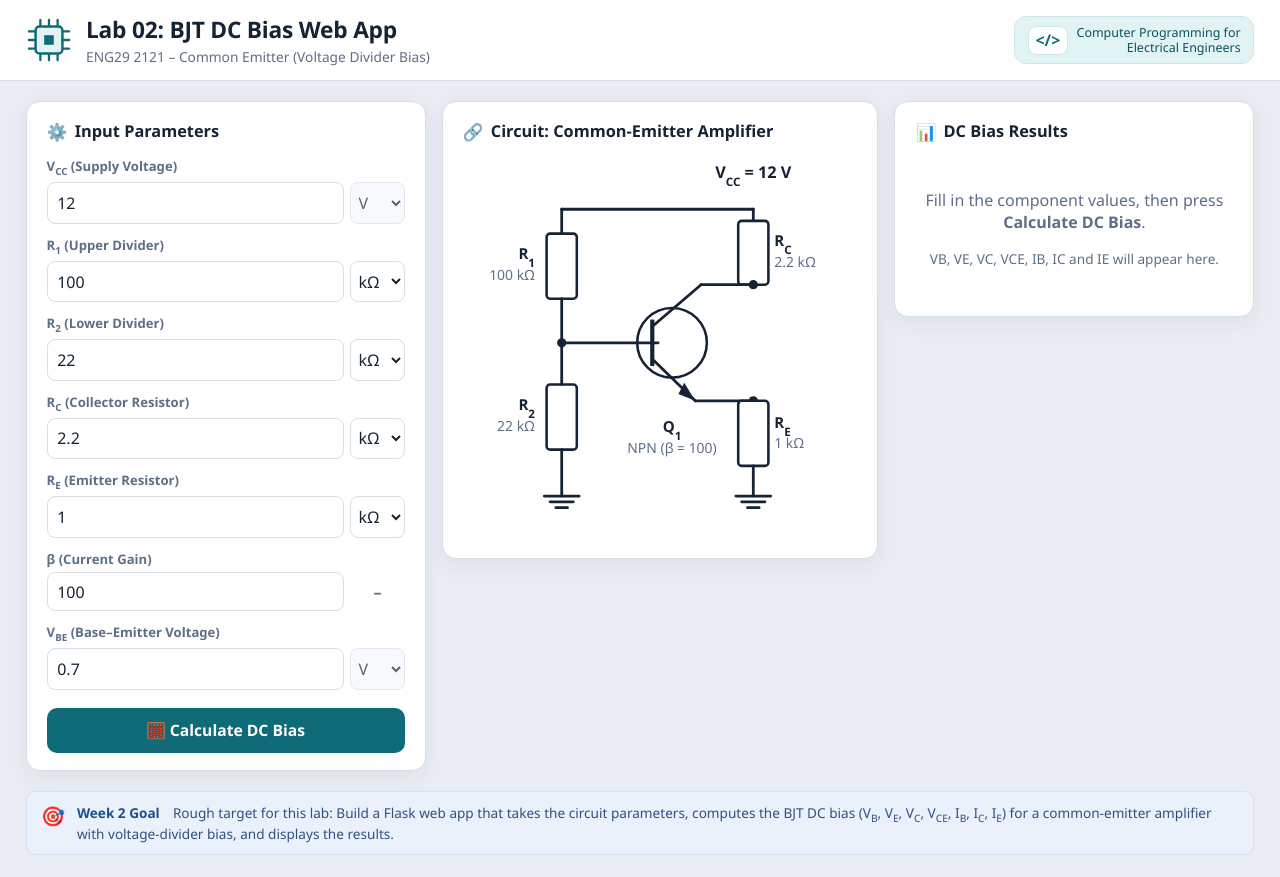
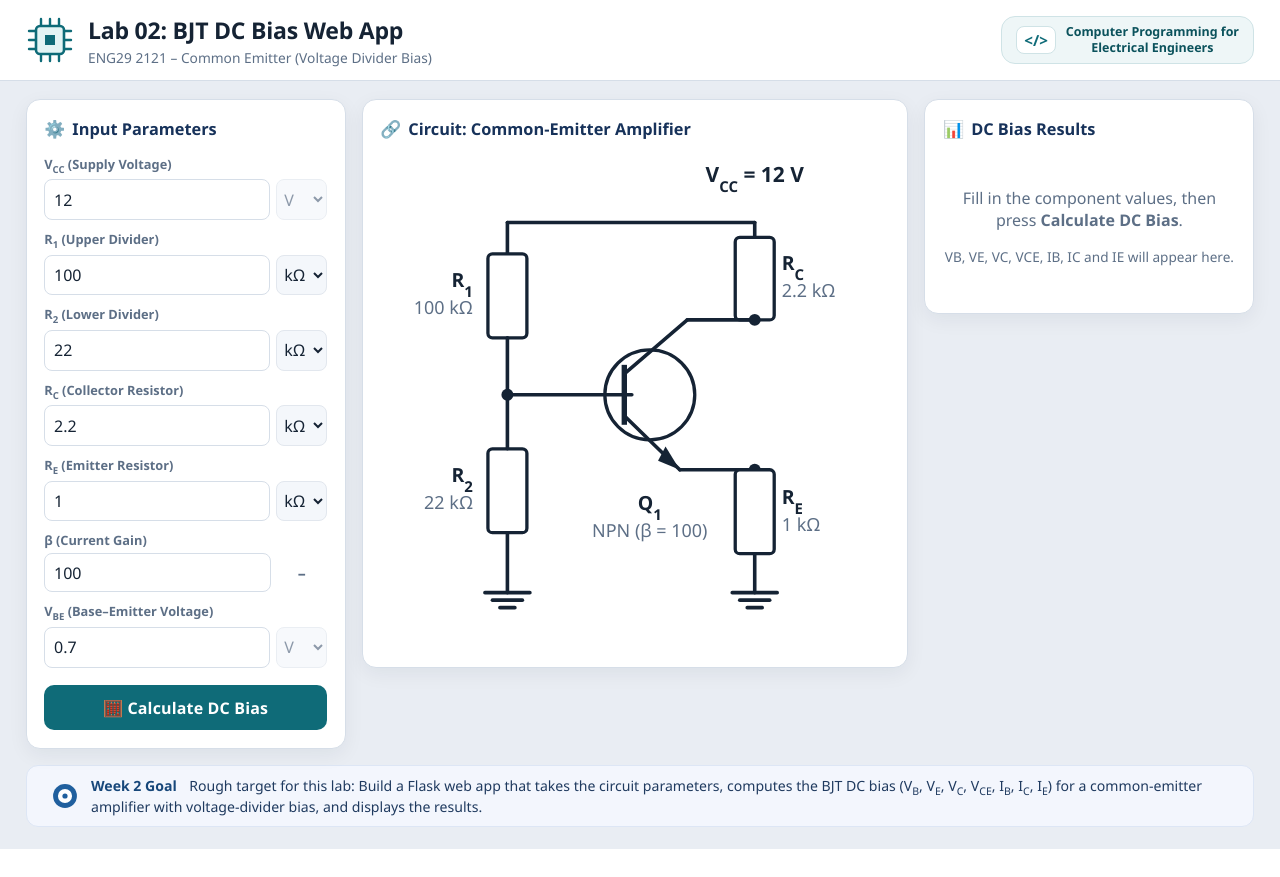
Before and after one commit to B6813413/Gitlab, a Flask app: page / in a window 1280 px wide. After the commit the page ends 849 px from the top, so only its background shows below. Run offline with Flask 3, Linux system fonts and the light colour scheme.

Commit message:
feat(week2): match lab target layout fidelity

```diff
--- a/transistor-simulator/static/style.css
+++ b/transistor-simulator/static/style.css
@@ -5,13 +5,16 @@
   --muted: #5d6f86;
   --accent: #0f6b78;
   --accent-dark: #0b525c;
-  --accent-soft: #e2f3f4;
+  --accent-soft: #eef6f7;
   --danger: #b3261e;
   --danger-bg: #fdecea;
   --ok: #1f7a3a;
   --ok-bg: #e6f6ea;
   --border: #d6dee8;
   --chip: #f4f7fb;
+  --goal-bg: #f3f6fd;
+  --goal-border: #dde6f5;
+  --goal-text: #1f3a5f;
 }
 
 * { box-sizing: border-box; }
@@ -30,38 +33,44 @@ body {
   justify-content: space-between;
   align-items: center;
   gap: 1rem;
-  padding: 0.9rem 1.6rem;
+  padding: 0.85rem 1.6rem;
   background: #fff;
   border-bottom: 1px solid var(--border);
 }
 .brand { display: flex; align-items: center; gap: 0.9rem; }
-.chip { width: 46px; height: 46px; flex: 0 0 auto; }
-.topbar h1 { margin: 0; font-size: 1.42rem; font-weight: 700; letter-spacing: -0.01em; }
-.topbar p { margin: 0.1rem 0 0; color: var(--muted); font-size: 0.86rem; }
+.chip { width: 48px; height: 48px; flex: 0 0 auto; }
+.topbar h1 { margin: 0; font-size: 1.44rem; font-weight: 700; letter-spacing: -0.01em; }
+.topbar p { margin: 0.12rem 0 0; color: var(--muted); font-size: 0.86rem; }
 
 .course-badge {
-  display: flex; align-items: center; gap: 0.55rem;
+  display: flex; align-items: center; gap: 0.6rem;
   background: var(--accent-soft);
-  border: 1px solid #cfe6e8;
-  padding: 0.45rem 0.8rem;
-  border-radius: 12px;
+  border: 1px solid #cfe3e6;
+  padding: 0.45rem 0.9rem;
+  border-radius: 14px;
 }
 .badge-icon {
   font-weight: 800; color: var(--accent);
-  font-size: 1rem;
+  font-size: 0.95rem;
   background: #fff;
-  border: 1px solid #cfe6e8;
+  border: 1px solid #cfe3e6;
   border-radius: 8px;
-  padding: 0.15rem 0.4rem;
+  padding: 0.18rem 0.45rem;
 }
-.badge-text { font-size: 0.78rem; color: var(--accent-dark); line-height: 1.25; text-align: right; }
+.badge-text {
+  font-size: 0.78rem;
+  color: var(--accent-dark);
+  font-weight: 600;
+  line-height: 1.3;
+  text-align: center;
+}
 
-/* ---- Layout ---- */
+/* ---- Layout: 3 columns, collapses inwards ---- */
 .layout {
   display: grid;
-  grid-template-columns: minmax(320px, 400px) 1fr minmax(300px, 360px);
+  grid-template-columns: 320px minmax(0, 1fr) 330px;
   gap: 1rem;
-  padding: 1.25rem 1.6rem;
+  padding: 1.1rem 1.6rem 1rem;
   max-width: 1500px;
   margin: 0 auto;
   align-items: start;
@@ -70,14 +79,14 @@ body {
   background: var(--panel);
   border: 1px solid var(--border);
   border-radius: 14px;
-  padding: 1.1rem 1.25rem;
+  padding: 1.1rem 1.1rem;
   box-shadow: 0 6px 20px rgba(16, 32, 46, 0.06);
 }
 .panel h2 {
   margin: 0 0 0.9rem;
   font-size: 1.02rem;
   font-weight: 700;
-  color: var(--ink);
+  color: #17325a;
   display: flex;
   align-items: center;
   gap: 0.45rem;
@@ -86,20 +95,20 @@ body {
 .icon-accent { color: var(--accent); }
 
 /* ---- Form ---- */
-.field { margin-bottom: 0.75rem; }
+.field { margin-bottom: 0.62rem; }
 .field label {
   display: block;
-  font-size: 0.82rem;
+  font-size: 0.8rem;
   color: var(--muted);
-  margin-bottom: 0.28rem;
+  margin-bottom: 0.26rem;
   font-weight: 600;
 }
-.control { display: flex; gap: 0.4rem; }
+.control { display: flex; gap: 0.35rem; }
 .control input {
   flex: 1 1 auto;
   min-width: 0;
   font: inherit;
-  padding: 0.48rem 0.6rem;
+  padding: 0.46rem 0.55rem;
   border: 1px solid var(--border);
   border-radius: 8px;
   color: var(--ink);
@@ -108,17 +117,17 @@ body {
 .control input:focus { outline: 2px solid var(--accent); outline-offset: 1px; }
 .control select {
   font: inherit;
-  width: 3.4rem;
-  padding: 0.48rem 0.2rem;
-  border: 1px solid var(--border);
+  width: 3.5rem;
+  padding: 0.46rem 0.2rem;
+  border: 1px solid #e2e7ee;
   border-radius: 8px;
-  background: #fff;
+  background: var(--chip);
   color: var(--ink);
   cursor: pointer;
 }
-.control select:disabled { cursor: default; background: var(--chip); }
+.control select:disabled { cursor: default; background: var(--chip); color: var(--muted); }
 .unit-note {
-  width: 3.4rem;
+  width: 3.5rem;
   text-align: center;
   color: var(--muted);
   font-weight: 600;
@@ -129,16 +138,17 @@ sub { font-size: 0.75em; }
 
 .primary {
   width: 100%;
-  margin-top: 0.4rem;
+  margin-top: 0.5rem;
   font: inherit;
   font-weight: 700;
-  font-size: 0.98rem;
+  font-size: 1rem;
   color: #fff;
   background: var(--accent);
   border: 0;
   border-radius: 10px;
-  padding: 0.7rem 1rem;
+  padding: 0.72rem 1rem;
   cursor: pointer;
+  letter-spacing: 0.01em;
 }
 .primary:hover { background: var(--accent-dark); }
 
@@ -159,63 +169,77 @@ sub { font-size: 0.75em; }
 
 .results-table { width: 100%; border-collapse: collapse; }
 .results-table th, .results-table td {
-  padding: 0.42rem 0.5rem;
-  border-bottom: 1px solid var(--border);
-  text-align: left;
+  padding: 0.38rem 0.3rem;
+  border-bottom: 1px solid #e6eaf1;
 }
+.results-table tr:last-child th, .results-table tr:last-child td { border-bottom: 0; }
 .results-table tr.highlight th, .results-table tr.highlight td { background: var(--chip); }
-.results-table th { color: var(--muted); font-weight: 600; width: 34%; }
-.results-table td { font-weight: 700; font-size: 0.95rem; letter-spacing: 0.01em; }
+.results-table th {
+  color: var(--muted);
+  font-weight: 500;
+  font-size: 0.84rem;
+  width: 30%;
+}
+.results-table td {
+  text-align: right;
+  font-weight: 700;
+  font-size: 0.95rem;
+  color: #17325a;
+}
 
 .banner {
-  display: flex; gap: 0.6rem; align-items: flex-start;
+  display: flex; gap: 0.6rem; align-items: center;
   border-radius: 10px;
-  padding: 0.7rem 0.85rem;
+  padding: 0.75rem 0.85rem;
   margin-top: 0.9rem;
-  line-height: 1.35;
+  line-height: 1.4;
 }
 .banner-ok { background: var(--ok-bg); border: 1px solid #bfe3c9; color: var(--ok); }
 .banner-danger { background: var(--danger-bg); border: 1px solid #f3c2bc; color: var(--danger); }
 .banner-icon {
   display: inline-flex; align-items: center; justify-content: center;
-  width: 1.5rem; height: 1.5rem;
+  width: 1.55rem; height: 1.55rem;
   border-radius: 999px;
   color: #fff;
   font-weight: 800;
-  font-size: 0.9rem;
+  font-size: 0.95rem;
   flex: 0 0 auto;
 }
 .banner-ok .banner-icon { background: var(--ok); }
 .banner-danger .banner-icon { background: var(--danger); }
-.intermediate { color: var(--muted); font-size: 0.8rem; margin: 0.7rem 0 0; }
+.banner strong { font-size: 0.92rem; }
+.banner div { font-size: 0.84rem; }
+.intermediate { color: var(--muted); font-size: 0.78rem; margin: 0.6rem 0 0; }
 
 /* ---- Week 2 goal strip ---- */
 .goal-strip {
-  display: flex; gap: 0.75rem; align-items: flex-start;
+  display: flex; gap: 0.8rem; align-items: center;
   margin: 0 1.6rem 1.4rem;
-  max-width: 1500px;
-  padding: 0.65rem 0.9rem;
-  background: #eaf1fb;
-  border: 1px solid #d3e0f2;
-  border-radius: 10px;
-  font-size: 0.85rem;
+  padding: 0.6rem 1.6rem;
+  background: var(--goal-bg);
+  border: 1px solid var(--goal-border);
+  border-radius: 12px;
+  font-size: 0.88rem;
 }
-.goal-icon { font-size: 1.2rem; line-height: 1.4; }
+.goal-icon { flex: 0 0 auto; display: inline-flex; }
 .goal-label {
-  display: inline-block;
-  color: #1f4e8c; font-weight: 700;
-  margin-right: 0.6rem;
+  color: #17477a; font-weight: 700;
+  margin-right: 0.55rem;
+  white-space: nowrap;
 }
-.goal-text { color: #30507e; }
+.goal-text { color: var(--goal-text); }
 
 /* ---- Responsive ---- */
-@media (max-width: 1120px) {
-  .layout { grid-template-columns: minmax(260px, 1fr) 1fr; }
+@media (max-width: 1023px) {
+  .layout { grid-template-columns: 320px 1fr; }
   .panel-results { grid-column: 1 / -1; }
 }
-@media (max-width: 760px) {
-  .topbar { flex-direction: column; align-items: flex-start; }
-  .course-badge { text-align: left; }
-  .layout { grid-template-columns: 1fr; padding: 1rem; }
-  .goal-strip { flex-direction: column; margin: 0 1rem 1rem; }
+@media (max-width: 880px) {
+  .layout { grid-template-columns: 1fr; padding: 0.9rem; }
+  .topbar { flex-direction: column; align-items: flex-start; padding: 0.8rem 1rem; }
+  .brand { gap: 0.6rem; }
+  .chip { width: 40px; height: 40px; }
+  .topbar h1 { font-size: 1.15rem; }
+  .badge-text { text-align: left; }
+  .goal-strip { margin-left: 0.9rem; margin-right: 0.9rem; align-items: flex-start; }
 }
--- a/transistor-simulator/templates/index.html
+++ b/transistor-simulator/templates/index.html
@@ -221,7 +221,11 @@
   </main>
 
   <footer class="goal-strip">
-    <span class="goal-icon">🎯</span>
+    <span class="goal-icon"><svg viewBox="0 0 24 24" width="26" height="26" role="img" aria-label="target icon">
+      <circle cx="12" cy="12" r="11" fill="#1f5f9e"/>
+      <circle cx="12" cy="12" r="6.5" fill="#ffffff"/>
+      <circle cx="12" cy="12" r="2.4" fill="#1f5f9e"/>
+    </svg></span>
     <div>
       <span class="goal-label">Week 2 Goal</span>
       <span class="goal-text">Rough target for this lab: Build a Flask web app that takes the circuit parameters,
```
